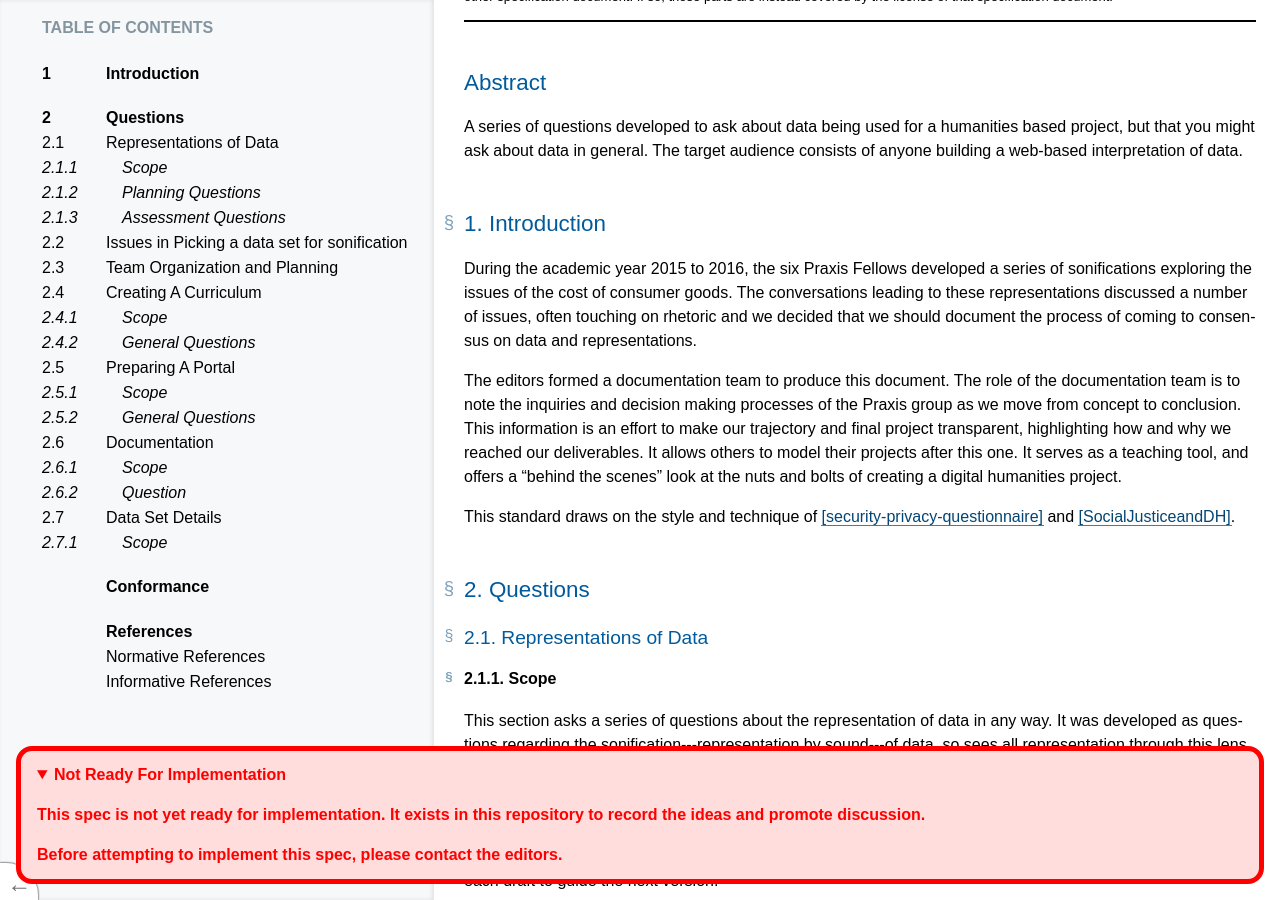
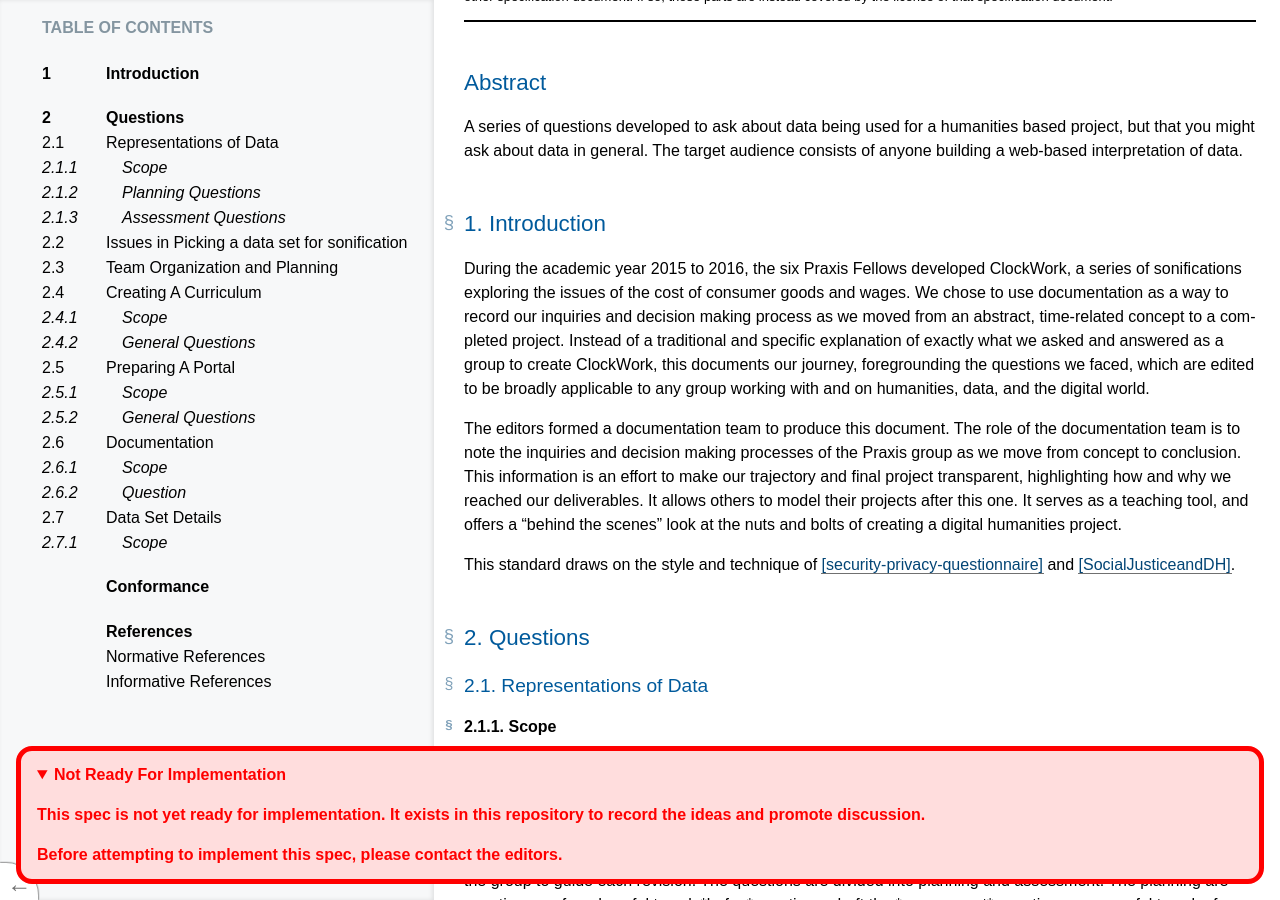
Before and after one commit to scholarslab/clockwork, a Jekyll site: the page bikeshed-doc/questions-towards-humanities-data.html, which Jekyll copies as it is, in a window 1280 px wide and 900 px high, scrolled down 453 px. Built offline with Jekyll 4.4.1, drawn with Linux system fonts in a browser that asks for light colours.

Commit message:
Intro revision with new title

```diff
--- a/bikeshed-doc/questions-towards-humanities-data.html
+++ b/bikeshed-doc/questions-towards-humanities-data.html
@@ -1311,7 +1311,7 @@ Possible extra rowspan handling
      <dt>This version:
      <dd><a class="u-url" href="https://github.com/cacology/humanities-data">https://github.com/cacology/humanities-data</a>
      <dt>Issue Tracking:
-     <dd><a href="https://github.com/scholarslab/wormhole/issues/">GitHub</a>
+     <dd><a href="https://github.com/scholarslab/clockwork/issues/">GitHub</a>
      <dt class="editor">Editors:
      <dd class="editor p-author h-card vcard"><a class="p-name fn u-url url" href="http://praxis.scholarslab.org">Lydia Warren</a> (<span class="p-org org">University of Virginia Praxis Fellows</span>)
      <dd class="editor p-author h-card vcard"><a class="p-name fn u-url url" href="http://praxis.scholarslab.org">James P. Ascher</a> (<span class="p-org org">University of Virginia Praxis Fellows</span>)
@@ -1390,12 +1390,15 @@ Parts of this work may be from another specification document.  If so, those par
   </nav>
   <main>
    <h2 class="heading settled" data-level="1" id="introduction"><span class="secno">1. </span><span class="content">Introduction</span><a class="self-link" href="#introduction"></a></h2>
-   <p>During the academic year 2015 to 2016, the six Praxis Fellows
-developed a series of sonifications exploring the issues of the cost
-of consumer goods. The conversations leading to these representations
-discussed a number of issues, often touching on rhetoric and we
-decided that we should document the process of coming to consensus on
-data and representations.</p>
+   <p>During the academic year 2015 to 2016, the six Praxis Fellows developed
+ClockWork, a series of sonifications exploring the issues of the cost of
+consumer goods and wages. We chose to use documentation as a way to record
+our inquiries and decision making process as we moved from an abstract,
+time-related concept to a completed project. Instead of a traditional and
+specific explanation of exactly what we asked and answered as a group to
+create ClockWork, this documents our journey, foregrounding the questions
+we faced, which are edited to be broadly applicable to any group working
+with and on humanities, data, and the digital world.</p>
    <p>The editors formed a documentation team to produce this document. The
 role of the documentation team is to note the inquiries and decision
 making processes of the Praxis group as we move from concept to
```
Also changed, not shown: 1 other file.
